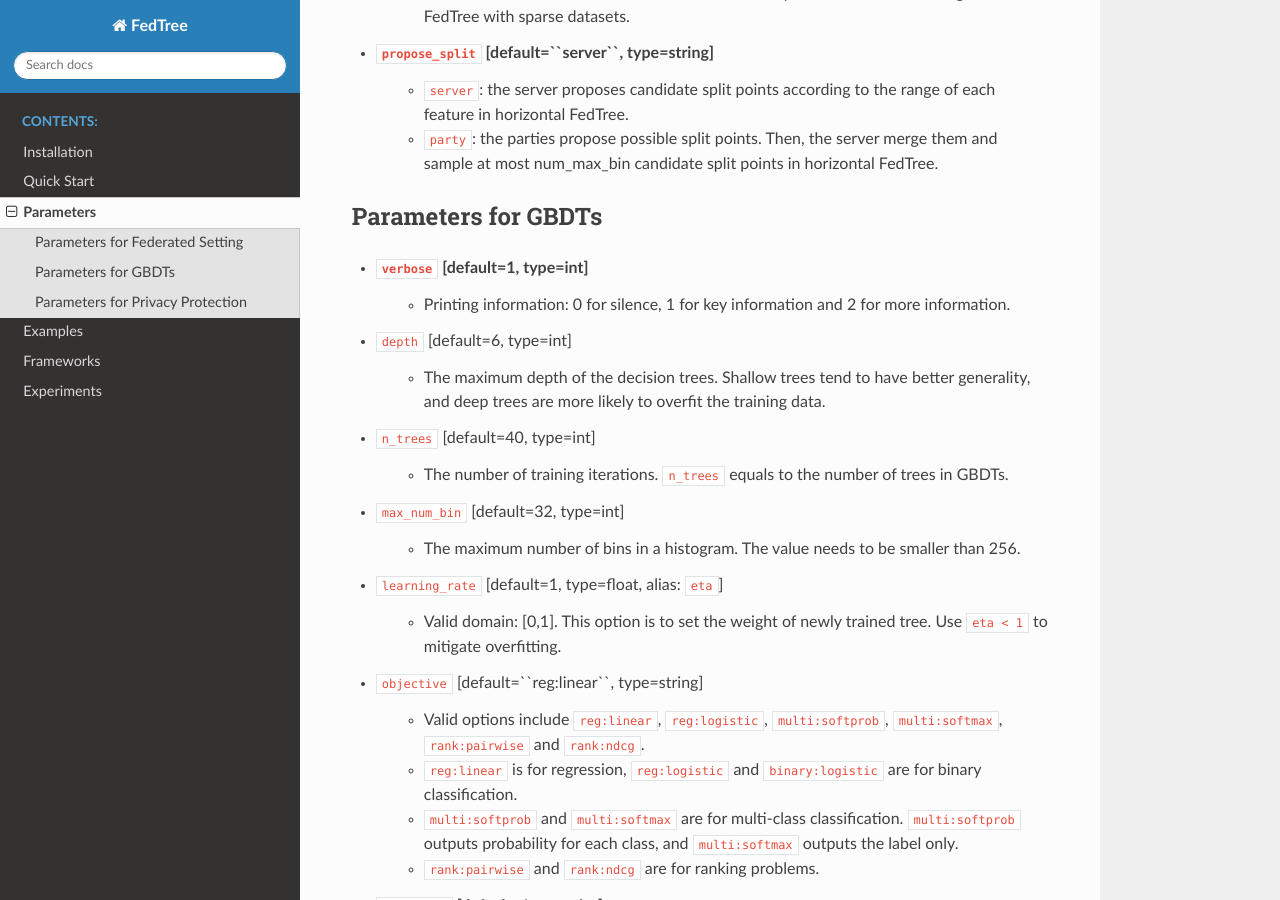
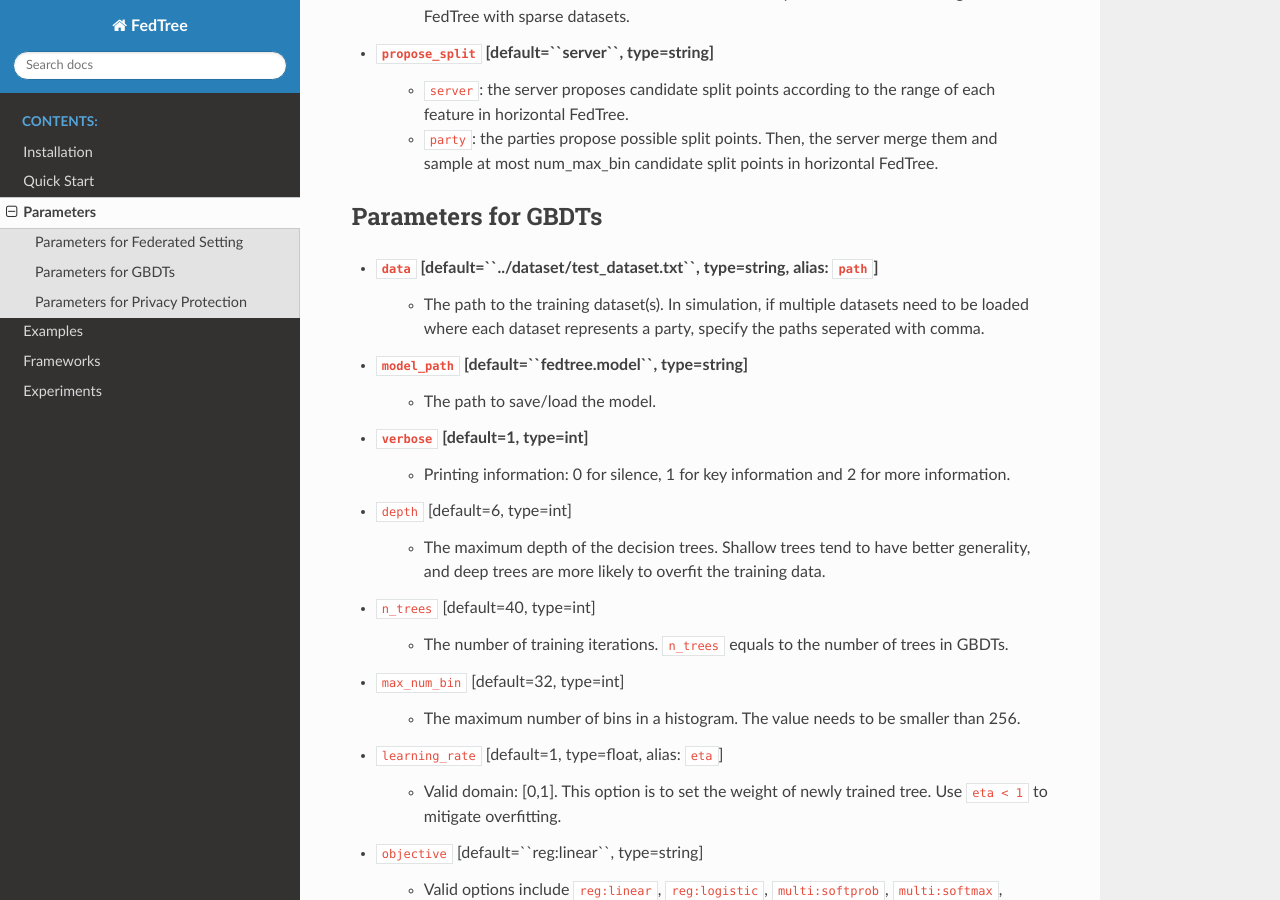
Before and after one commit to Xtra-Computing/FedTree, a Sphinx documentation site: the page built from docs/source/Parameters.rst, in a window 1280 px wide and 900 px high, scrolled down 1030 px. Built offline with Sphinx 7.4.7 and the Read the Docs theme 2.0.0, drawn with Linux system fonts in a browser that asks for light colours.

Commit message:
update docs

```diff
--- a/docs/source/Parameters.rst
+++ b/docs/source/Parameters.rst
@@ -43,6 +43,12 @@
 
 Parameters for GBDTs
 --------------------
+
+* ``data`` [default=``../dataset/test_dataset.txt``, type=string, alias: ``path``]
+    - The path to the training dataset(s). In simulation, if multiple datasets need to be loaded where each dataset represents a party, specify the paths seperated with comma.
+
+* ``model_path`` [default=``fedtree.model``, type=string]
+    - The path to save/load the model.
 
 * ``verbose`` [default=1, type=int]
     - Printing information: 0 for silence, 1 for key information and 2 for more information.
```
Also changed, not shown: python/README.md.
